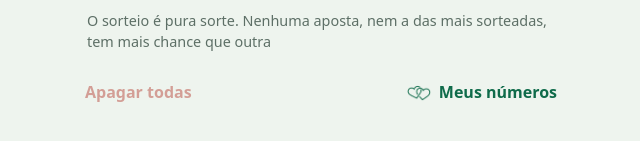
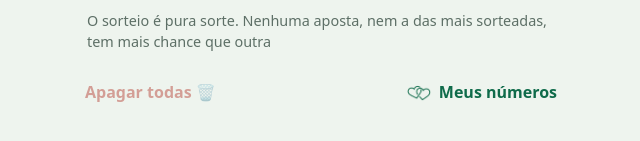
Before and after one commit to joaubaron/megasena, a plain HTML site: page index.html in a window 1280 px wide. Shown: the part 1190-1331 px from the top of the page, 319-959 px from the left. Drawn offline with Linux system fonts and the light colour scheme; no server answers.

Commit message:
Update index.html

```diff
--- a/index.html
+++ b/index.html
@@ -404,7 +404,7 @@ button.ok{background:var(--verde);color:#fff}
 <h2 id="tituloSalvas" hidden>Apostas salvas</h2>
 <ul class="hist" id="hist"></ul>
 <div class="rodape-botoes">
-<button class="btn-rodape" id="limpar" type="button" disabled>Apagar todas</button>
+<button class="btn-rodape" id="limpar" type="button" disabled>Apagar todas 🗑️</button>
 <button class="btn-rodape" id="btnMeusNumeros" type="button"><img src="favoritos.png" alt="" class="ico-fav">Meus números</button>
 </div>
 </main>
```
